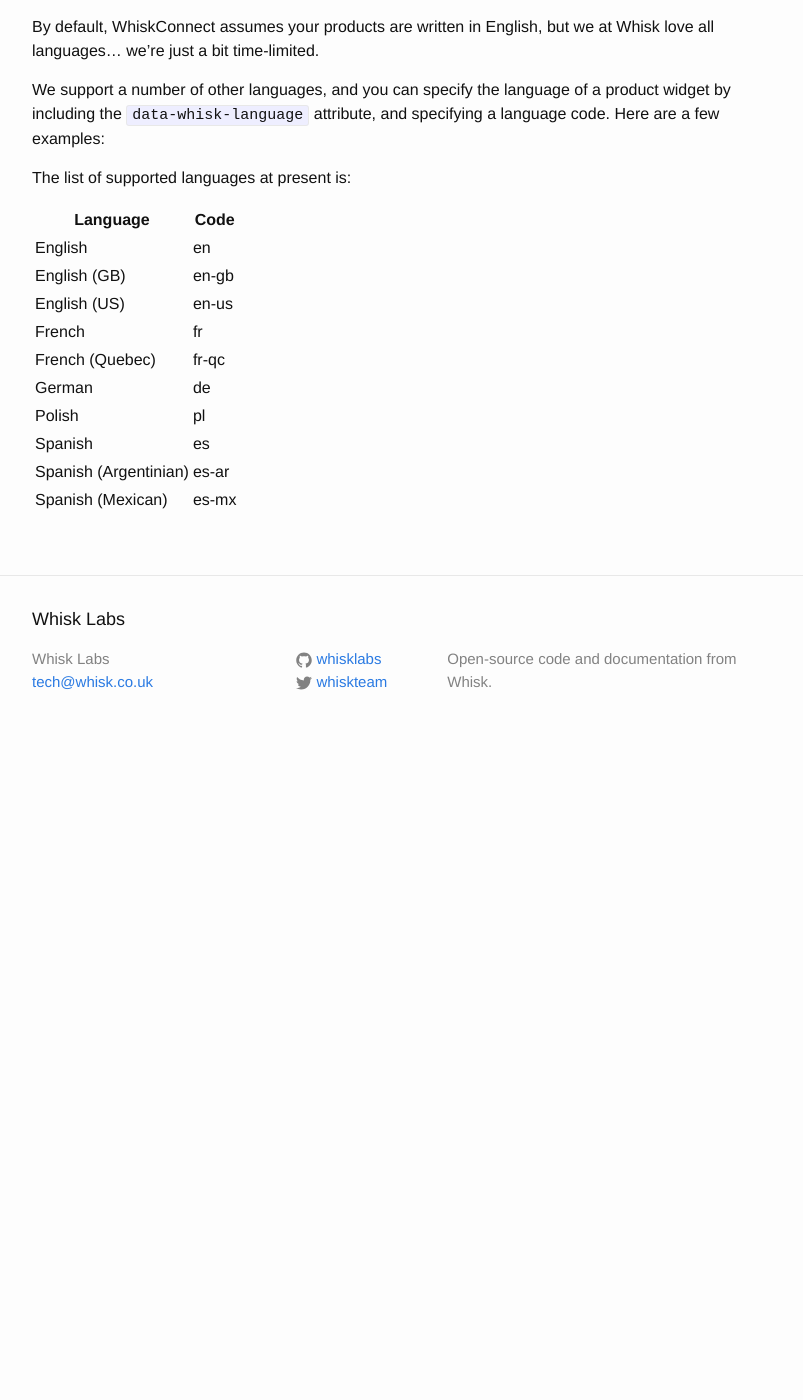
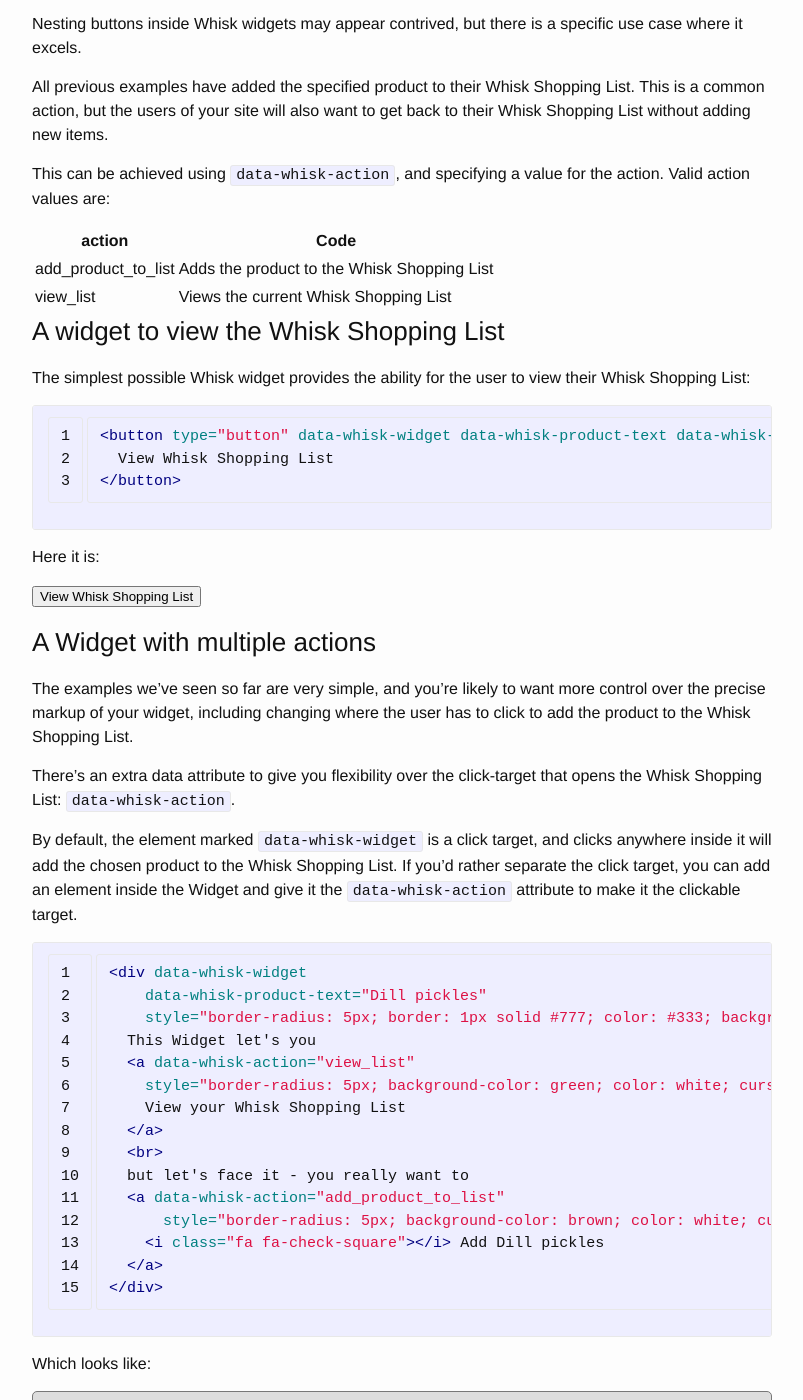
Before and after one commit to whisklabs/whisklabs.github.io, a Jekyll site: the page built from whiskconnect.md, in a window 1280 px wide and 1400 px high, scrolled down 3322 px. Shown: the whole window, without its empty margins (238-1041 px from the left). Built offline with Jekyll 4.4.1, drawn with Linux system fonts in a browser that asks for light colours; nearby versions of some CDN libraries; a script that is not in the unit is left out; before the commit the page ends 4075 px from its top, so only the background shows below that; some of the changed text lies outside the part shown.

Commit message:
Completed description of actions

```diff
--- a/whiskconnect.md
+++ b/whiskconnect.md
@@ -100,7 +100,6 @@ Ok, so we're not going to win any design awards, but you get the idea.
 
 ## Widgets with nested buttons
 
-
 The examples we've seen so far are very simple, and you're likely to want more control over the precise markup of your widget, including changing where the user has to click to add the product to the Whisk Shopping List.
 
 There's an extra data attribute to give you flexibility over the click-target that opens the Whisk Shopping List: `data-whisk-action`.
@@ -134,6 +133,85 @@ Once again, here's how it looks:
 
 
 ## Changing Whisk behaviour with <i>Actions</i>
+
+Nesting buttons inside Whisk widgets may appear contrived, but there is a specific use case where it excels.
+
+All previous examples have added the specified product to their Whisk Shopping List. This is a common action, but the users of your site will also want to get back to their Whisk Shopping List without adding new items.
+
+This can be achieved using `data-whisk-action`, and specifying a value for the action. Valid action values are:
+
+<table>
+  <thead>
+    <tr><th>action</th><th>Code</th></tr>
+  </thead>
+  <tbody>
+    <tr><td>add_product_to_list</td><td>Adds the product to the Whisk Shopping List</td></tr>
+    <tr><td>view_list</td><td>Views the current Whisk Shopping List</td></tr>
+  </tbody>
+</table>
+
+### A widget to view the Whisk Shopping List
+
+The simplest possible Whisk widget provides the ability for the user to view their Whisk Shopping List:
+
+{% highlight html linenos %}
+<button type="button" data-whisk-widget data-whisk-product-text data-whisk-action="view_list">
+  View Whisk Shopping List
+</button>
+{% endhighlight %}
+
+Here it is:
+
+<button type="button" data-whisk-widget data-whisk-product-text data-whisk-action="view_list">
+  View Whisk Shopping List
+</button>
+
+
+### A Widget with multiple actions
+
+
+
+The examples we've seen so far are very simple, and you're likely to want more control over the precise markup of your widget, including changing where the user has to click to add the product to the Whisk Shopping List.
+
+There's an extra data attribute to give you flexibility over the click-target that opens the Whisk Shopping List: `data-whisk-action`.
+
+By default, the element marked `data-whisk-widget` is a click target, and clicks anywhere inside it will add the chosen product to the Whisk Shopping List. If you'd rather separate the click target, you can add an element inside the Widget and give it the `data-whisk-action` attribute to make it the clickable target.
+
+{% highlight html linenos %}
+<div data-whisk-widget
+    data-whisk-product-text="Dill pickles"
+    style="border-radius: 5px; border: 1px solid #777; color: #333; background-color: #ddd; padding: 1em;">
+  This Widget let's you
+  <a data-whisk-action="view_list"
+    style="border-radius: 5px; background-color: green; color: white; cursor: pointer; padding: 1ex; margin: 1ex; whitespace: no-wrap; display: inline-block;">
+    View your Whisk Shopping List
+  </a>
+  <br>
+  but let's face it - you really want to
+  <a data-whisk-action="add_product_to_list"
+      style="border-radius: 5px; background-color: brown; color: white; cursor: pointer; padding: 1ex; margin: 1ex; whitespace: no-wrap; display: inline-block;">
+    <i class="fa fa-check-square"></i> Add Dill pickles
+  </a>
+</div>
+{% endhighlight %}
+
+Which looks like:
+
+<div data-whisk-widget
+    data-whisk-product-text="Dill pickles"
+    style="border-radius: 5px; border: 1px solid #777; color: #333; background-color: #ddd; padding: 1em;">
+  This Widget let's you
+  <a data-whisk-action="view_list"
+    style="border-radius: 5px; background-color: green; color: white; cursor: pointer; padding: 1ex; margin: 1ex; whitespace: no-wrap; display: inline-block;">
+    View your Whisk Shopping List
+  </a>
+  <br>
+  but let's face it - you really want to
+  <a data-whisk-action="add_product_to_list"
+      style="border-radius: 5px; background-color: brown; color: white; cursor: pointer; padding: 1ex; margin: 1ex; whitespace: no-wrap; display: inline-block;">
+    <i class="fa fa-check-square"></i> Add Dill pickles
+  </a>
+</div>
 
 
 # Using WhiskConnect in non-English languages
```
Also changed, not shown: other parts of whiskconnect.md (+1 -1 lines).
